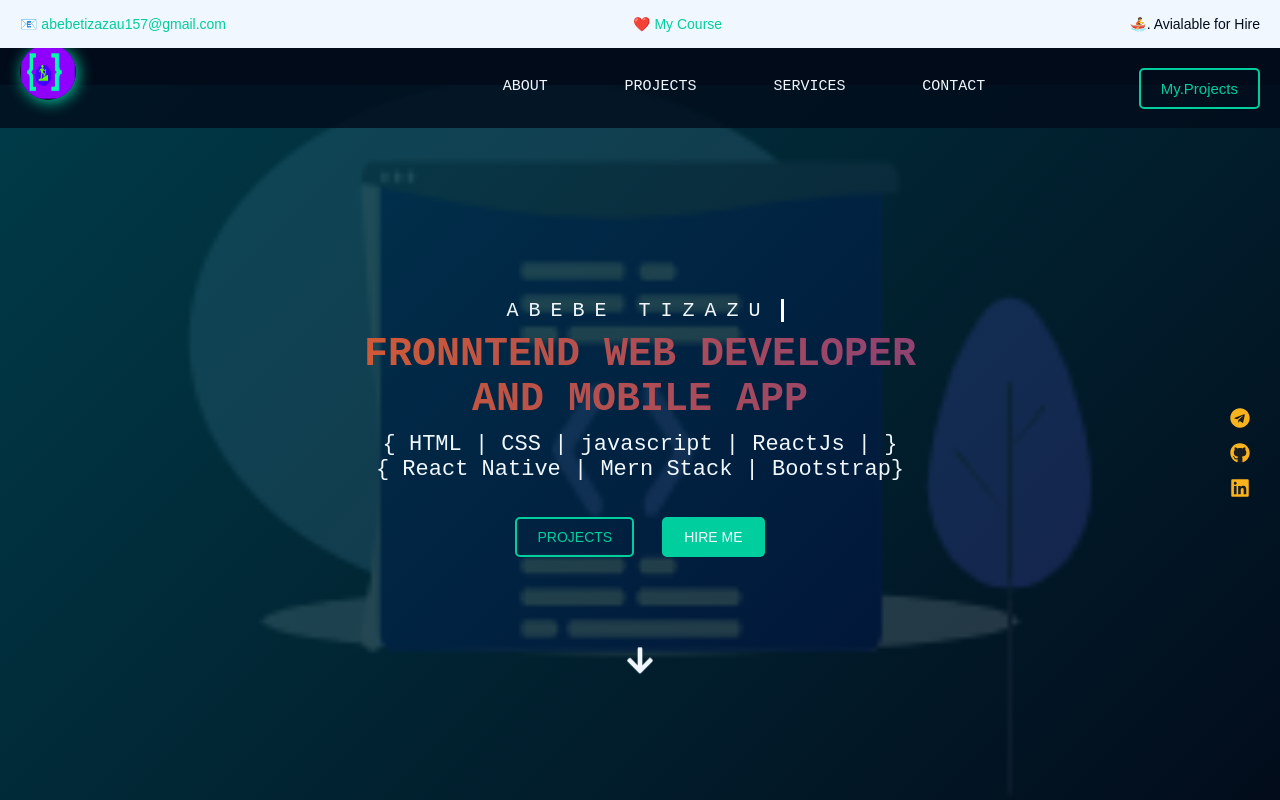
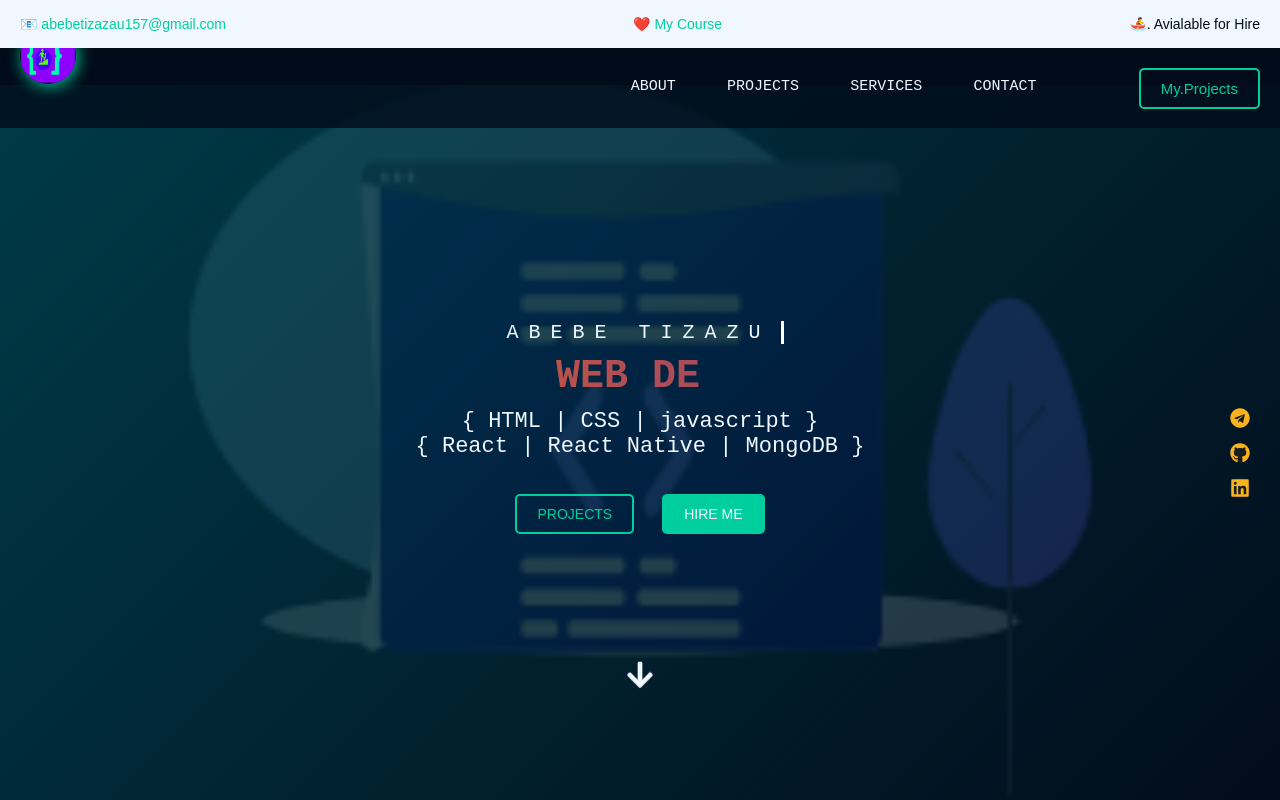
Before and after one commit to Abe-Tiz/portfolio-v2, a React (Create React App) app: page / in a window 1280 px wide. Shown: the top 800 px of the page. Built offline with nearby package versions, Linux system fonts and the light colour scheme.

Commit message:
add the react typing writer pakage

```diff
--- a/package.json
+++ b/package.json
@@ -12,6 +12,7 @@
     "react-icons": "^4.8.0",
     "react-router-dom": "^6.10.0",
     "react-scripts": "5.0.1",
+    "react-simple-typewriter": "^5.0.1",
     "styled-components": "^5.3.9",
     "web-vitals": "^2.1.4"
   },
--- a/src/components/section/AboutSection.jsx
+++ b/src/components/section/AboutSection.jsx
@@ -10,7 +10,7 @@ import {
   Emoji
 } from '../styles/section/aboutsection.styles'
 import { CTAButton } from '../styles/commen/CTAButton.styles';
-
+// import profileImage from '/images/abiye.jpg';
 
 
 const AboutSection = () => {
@@ -18,45 +18,47 @@ const AboutSection = () => {
 
   return (
     <>
-      <AboutContainer id='about'>
-
+      <AboutContainer id="about">
         <ImageContainer>
-          <Image src='/images/abiye.jpg' alt='prof-image'  title='Abebe Tizazu'/>
+          <Image
+            src="/images/abiye.jpg"
+            alt="prof-image"
+            title="Abebe Tizazu"
+          />
           <DarkCircle />
           <GradiantCircle />
         </ImageContainer>
 
         <AboutContent>
-
           <Heading>
-            <h1>About Me  <Emoji>💝</Emoji></h1>
+            <h1>
+              About Me <Emoji>💝</Emoji>
+            </h1>
           </Heading>
 
-
-
-          <p>I am software developer specialized in web
-              technologies like ReactJs, React Native, Nextjs,
-              javascript, HTML5, CSS3, SQL, java, bootstrap5, C#, NodeJs,Express and MongoDb.I
-              am open minded to adopt new technologies to fulfill
-              business needs. I enjoy coding
+          <p>
+            I am software developer specialized in web technologies like
+            ReactJs, React Native, Nextjs, javascript, HTML5, CSS3, SQL, java,
+            bootstrap5, C#, NodeJs,Express and MongoDb.I am open minded to adopt
+            new technologies to fulfill business needs. I enjoy coding
           </p>
           <p>
-              I am an Information System Student in Addis Ababa University,
-              and am constantly learning and staying up-to-date with the latest trends and technologies in my field.
+            I am an Information System Student in Addis Ababa University, and am
+            constantly learning and staying up-to-date with the latest trends
+            and technologies in my field.
           </p>
           <p>
-              I'm excited to connect with other developers and designers who share my passion for creating amazing user experiences. Thanks for taking the time to get to know me!
+            I'm excited to connect with other developers and designers who share
+            my passion for creating amazing user experiences. Thanks for taking
+            the time to get to know me!
           </p>
 
-          <CTAButton href="/cv/Abebe.pdf" target="_blank" >
+          <CTAButton href="/cv/Abebe.pdf" download target="_blank">
             Download CV
           </CTAButton>
-
         </AboutContent>
       </AboutContainer>
       <hr />
-
-
     </>
   );
 }
--- a/src/components/section/Herosection.jsx
+++ b/src/components/section/Herosection.jsx
@@ -7,41 +7,62 @@ import {
     SocialIcon
 } from '../styles/section/herosection.styles'
 import { CTAButton } from '../styles/commen/CTAButton.styles';
-import {FaArrowDown,   FaGithub, FaLinkedin, FaTelegram} from "react-icons/fa"
+import { FaArrowDown, FaGithub, FaLinkedin, FaTelegram } from "react-icons/fa"
+import { Typewriter } from 'react-simple-typewriter';
+
 const Herosection = () => {
   return (
     <div>
-      <StyledHerosection id='hero-section'>
+      <StyledHerosection id="hero-section">
         <HeroContent>
           <h1>Abebe Tizazu</h1>
-            <h3>Fronntend Web Developer <br/>And Mobile App </h3>
-            <p>{" { HTML | CSS | javascript | ReactJs |  }"}</p>
-            <p>{ "{ React Native | Mern Stack | Bootstrap} "}</p>
+          <h3>
+            <Typewriter
+              words={[
+                " Web Developer.",
+                " And Mobile App.",
+                // " { HTML | CSS | javascript | ReactJs |  }",
+                // "{ React Native | Mern Stack | Bootstrap} ",
+              ]}
+              loop
+              cursor
+              cursorStyle="|"
+              typeSpeed={70}
+              deleteSpeed={50}
+              delaySpeed={1000}
+            />
+          </h3>
+
+          <p>{" { HTML | CSS | javascript   }"}</p>
+          <p>{"{ React | React Native | MongoDB } "}</p>
           <div>
-                <CTAButton href='#projects'> Projects </CTAButton>
-                <CTAButton href='#contact' primary margin="0 0 0 28px"> Hire Me </CTAButton>
-
+            <CTAButton href="#projects"> Projects </CTAButton>
+            <CTAButton href="#contact" primary margin="0 0 0 28px">
+              Hire Me
+            </CTAButton>
           </div>
         </HeroContent>
-        <StyledArrowDown href='#about'>
+        <StyledArrowDown href="#about">
           <FaArrowDown />
         </StyledArrowDown>
 
         <HeroSocialIcons>
-            <SocialIcon href='https://t.me/abiye1921' target='_blank'>
+          <SocialIcon href="https://t.me/abiye1921" target="_blank">
             <FaTelegram />
           </SocialIcon>
-            <SocialIcon href='https://github.com/Abe-tiz/' target='_blank'>
+          <SocialIcon href="https://github.com/Abe-tiz/" target="_blank">
             <FaGithub />
           </SocialIcon>
-            <SocialIcon href='https://et.linkedin.com/in/abebe-tizazu-56a92923b' target='_blank'>
+          <SocialIcon
+            href="https://et.linkedin.com/in/abebe-tizazu-56a92923b"
+            target="_blank"
+          >
             <FaLinkedin />
           </SocialIcon>
         </HeroSocialIcons>
       </StyledHerosection>
-
     </div>
-  )
+  );
 }
 
 export default Herosection
--- a/src/components/styles/Global.styles.jsx
+++ b/src/components/styles/Global.styles.jsx
@@ -14,7 +14,7 @@ export const GlobalStyles = createGlobalStyle`
     color:${({theme}) => theme.colors.white};
     background: ${({theme}) => theme.colors.navyBlue};
     scroll-behavior: smooth;
-    font-size: 12rem;
+    font-size: 8rem;
 
   }
 
```
Also changed, not shown: 1 other file (tests, documents, lock files or other folders). Lines whose indentation alone changed are shown as unchanged.
